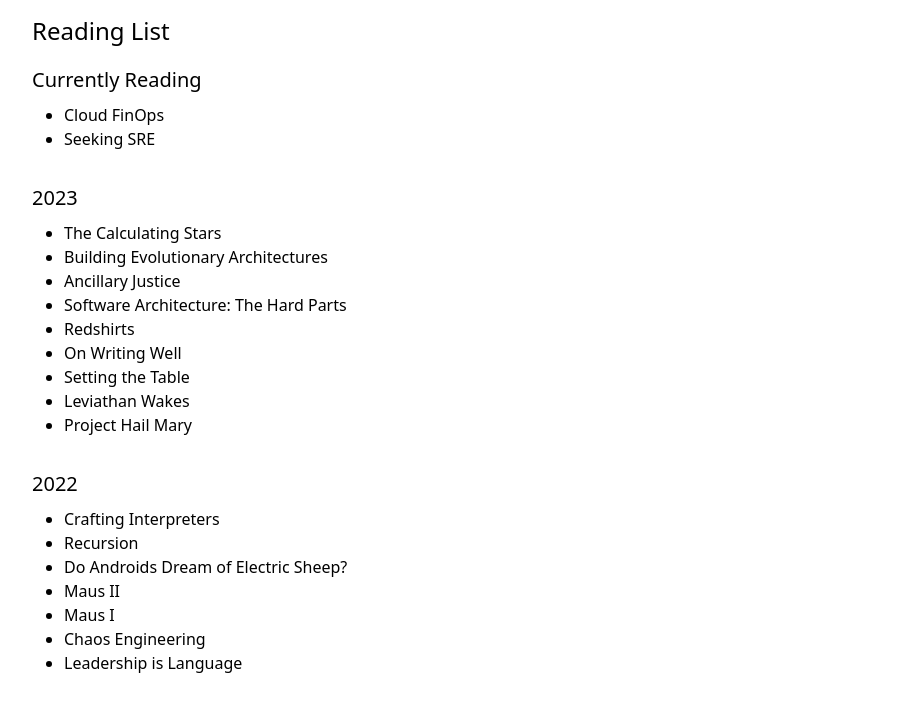
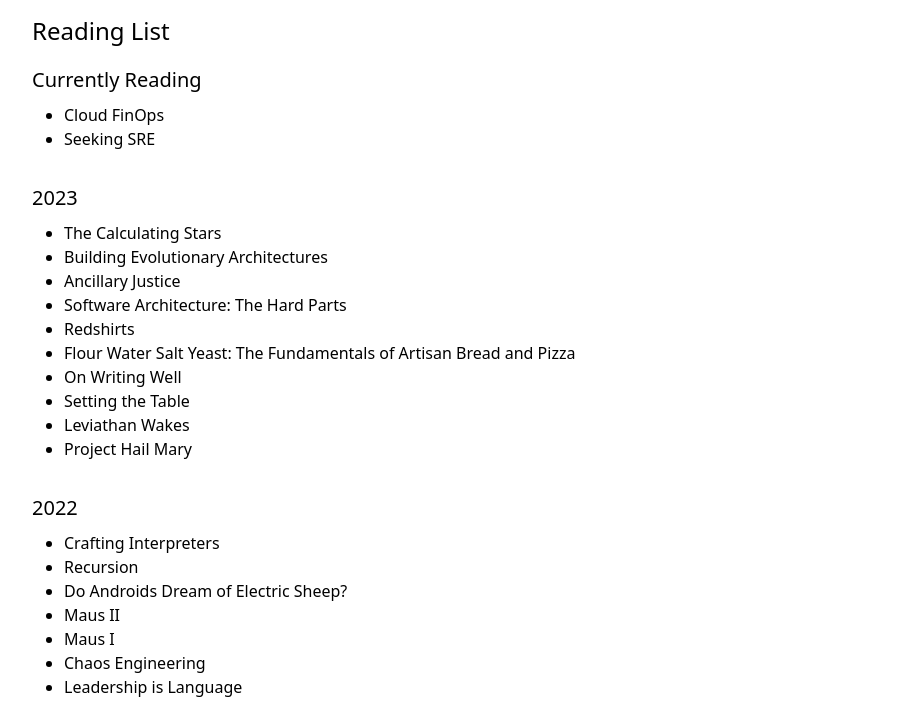
Before and after one commit to KlotzAndrew/klotzandrew.github.io, a Gatsby site: page /books in a window 1280 px wide. Shown: the part 56-760 px from the top of the page, without its empty margins (184-1095 px from the left). Built offline with nearby package versions, Linux system fonts and the light colour scheme; Gatsby itself is replaced by a stand-in of ours.

Commit message:
more book updates

```diff
--- a/src/pages/books.js
+++ b/src/pages/books.js
@@ -62,11 +62,6 @@ let books = [
     date_finished: "",
     title: "Seeking SRE"
   },
-  {
-    author: "",
-    date_finished: "2022/2/09",
-    title: "Crafting Interpreters"
-  },
   //
   // 2023
   //
@@ -96,6 +91,11 @@ let books = [
     title: "Redshirts"
   },
   {
+    author: "Ken Forkish",
+    date_finished: "2023/04/20",
+    title: "Flour Water Salt Yeast: The Fundamentals of Artisan Bread and Pizza"
+  },
+  {
     author: "William Zinsser",
     date_finished: "2023/3/24",
     title: "On Writing Well"
@@ -118,6 +118,11 @@ let books = [
   //
   // 2022
   //
+  {
+    author: "Robert Nystrom",
+    date_finished: "2022/12/09",
+    title: "Crafting Interpreters"
+  },
   {
     author: "Blake Crouch",
     date_finished: "2022/11/14",
```
